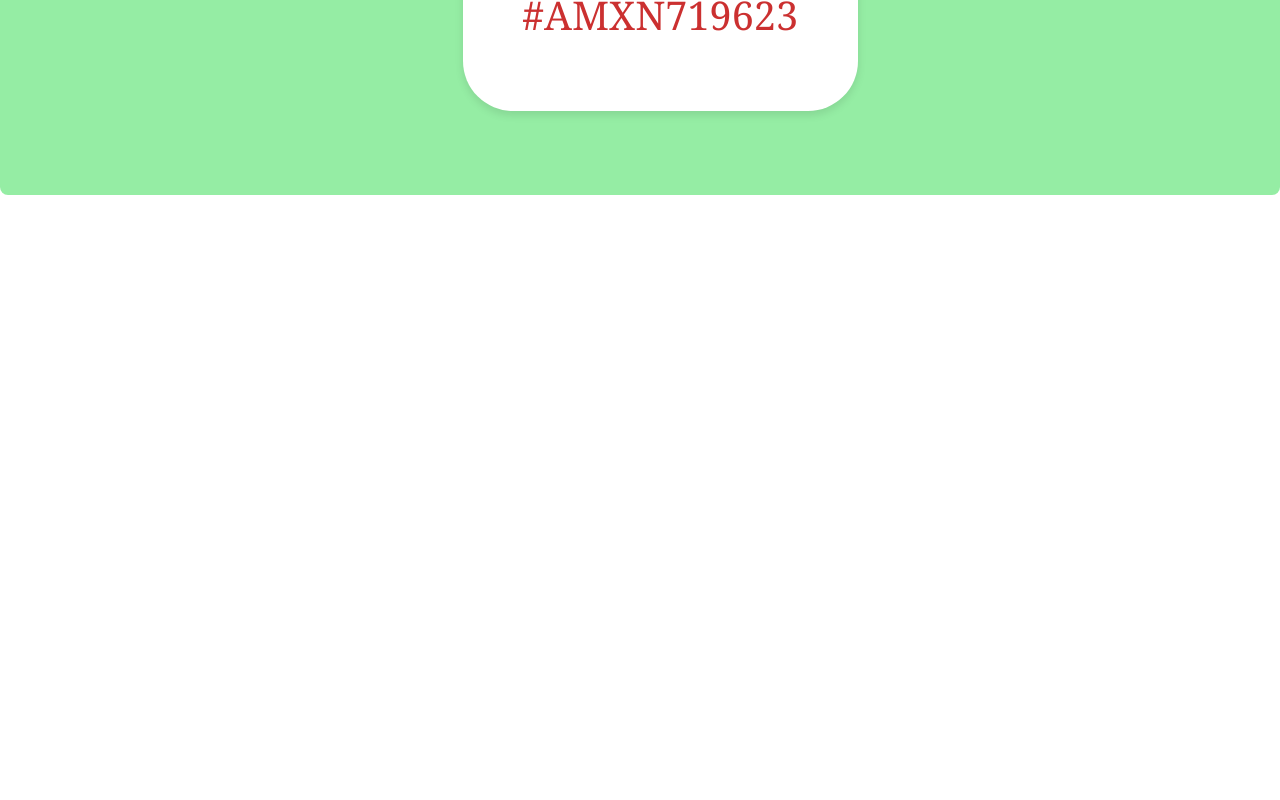
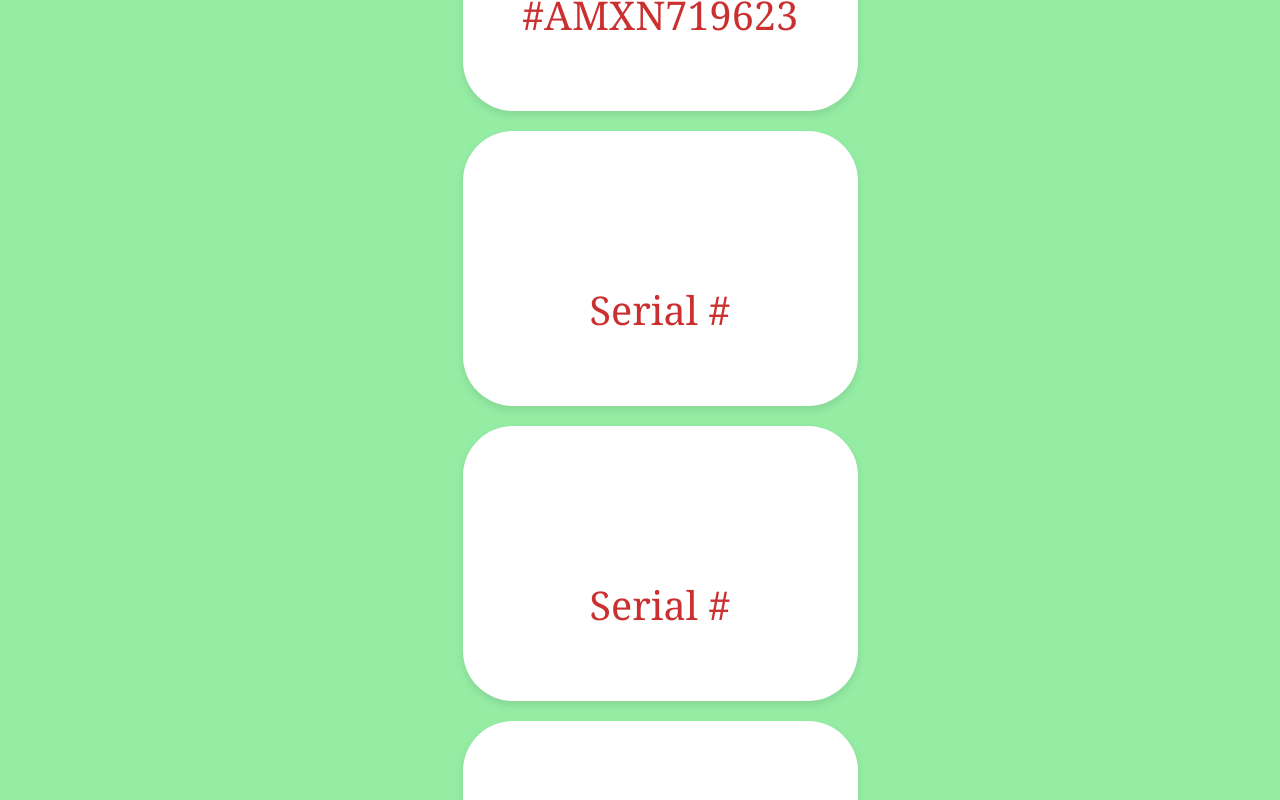
Before and after one commit to VanillaBean79/Gear-App, a React (Create React App) app: page / in a window 1280 px wide. Shown: the part 5020-5820 px from the top of the page. Before the commit the page ends 5215 px from the top, so only its background shows below. Built offline with nearby package versions, Linux system fonts and the light colour scheme; data requests are answered from the project's data file.

Commit message:
GearForm fetch request made

```diff
--- a/db.json
+++ b/db.json
@@ -1,52 +1,227 @@
 {
   "Gear": [
     {
-        "id": 1,
+      "id": "1",
       "name": "Fender Precision Bass",
       "description": "Mexican made fender Mid 1990's. Purple body. Klein 62' Pbass pickups. Seafoam green pickguard. Metalic bridge cover.",
       "image": "/images/gear1.png",
       "serial": "MZ0165958"
     },
     {
-        "id": 2,
+      "id": "2",
       "name": "Fender Telecastor",
       "description": "Candy Apple Red with white pickguard. Made in Japan. Red toggle swith top. Mid 1990's model. Rosewood frett board.",
       "image": "/images/gear2.png",
       "serial": "AO23733"
     },
     {
-        "id": 3,
+      "id": "3",
       "name": "Ernie Ball Music Man Sting Ray Bass",
       "description": "Made in AMERICA! Light blue with dark pearl pick guard. Spotted Maple neck. Mute pads on bridge. Best Bass EVER!",
-        "image":"/images/gear3.png",
+      "image": "/images/gear3.png",
       "serial": "BO51685"
     },
     {
-        "id": 4,
+      "id": "4",
       "name": "Yamaha A1M Acoustic Guitar",
       "description": "Tan Yamaha acoustic with cutaway. Electronic. Made in China.",
-        "image":"/images/gear4.png",
+      "image": "/images/gear4.png",
       "serial": "IQJ130509"
     },
     {
-        "id": 5,
+      "id": "5",
       "name": "Dean V X",
       "description": "Dean flying V. Multi-Color, red, green, balck drip. Screamin demon neck pickup. Seth Lover Model Humbucker. ",
-        "image":"/images/gear5.png",
+      "image": "/images/gear5.png",
       "serial": "O08090094"
     },
     {
-        "id": 6,
+      "id": "6",
       "name": "Fender California Series PJ Bass",
       "description": "Black, American Made Fender PJ Bass. D'Marzzio pickups. Metal pickguard (brass colored).",
-        "image":"/images/gear6.png",
-        "serial":"AMXN719623"
+      "image": "/images/gear6.png",
+      "serial": "AMXN719623"
+    },
+    {
+      "id": "0014"
+    },
+    {
+      "id": "9502"
+    },
+    {
+      "id": "812e"
+    },
+    {
+      "id": "8b1b"
+    },
+    {
+      "id": "09c2"
+    },
+    {
+      "id": "1c91"
+    },
+    {
+      "id": "f11d"
+    },
+    {
+      "id": "a4c0"
+    },
+    {
+      "id": "7465",
+      "name": "",
+      "image": "",
+      "price": ""
+    },
+    {
+      "id": "6669",
+      "name": "",
+      "image": "",
+      "desctrip": ""
+    },
+    {
+      "id": "3856",
+      "name": "",
+      "image": "",
+      "desctrip": ""
+    },
+    {
+      "id": "5edc",
+      "name": "",
+      "image": "",
+      "description": ""
+    },
+    {
+      "id": "b137",
+      "name": "",
+      "image": "",
+      "description": ""
+    },
+    {
+      "id": "3cb5",
+      "name": "",
+      "image": "",
+      "description": "",
+      "serial": ""
+    },
+    {
+      "id": "3189",
+      "name": "",
+      "image": "",
+      "description": "",
+      "serial": ""
+    },
+    {
+      "id": "ab92",
+      "name": "",
+      "image": "",
+      "description": "",
+      "serial": ""
+    },
+    {
+      "id": "64e6"
+    },
+    {
+      "id": "f9a9"
+    },
+    {
+      "id": "738f",
+      "image": "",
+      "name": "",
+      "description": "",
+      "serial": ""
+    },
+    {
+      "id": "60e1",
+      "image": "",
+      "name": "",
+      "description": "",
+      "serial": ""
+    },
+    {
+      "id": "c3c9",
+      "image": "",
+      "name": "",
+      "description": "",
+      "serial": ""
+    },
+    {
+      "id": "1c3b",
+      "image": "",
+      "name": "",
+      "description": "",
+      "serial": ""
+    },
+    {
+      "id": "5458",
+      "image": "",
+      "name": "",
+      "description": "",
+      "serial": ""
+    },
+    {
+      "id": "6c23",
+      "image": "",
+      "name": "",
+      "description": "",
+      "serial": ""
+    },
+    {
+      "id": "b114",
+      "image": "",
+      "name": "",
+      "description": "",
+      "serial": ""
+    },
+    {
+      "id": "aa5b",
+      "image": "",
+      "name": "",
+      "description": "",
+      "serial": ""
+    },
+    {
+      "id": "d43b",
+      "image": "",
+      "name": "",
+      "description": "",
+      "serial": ""
+    },
+    {
+      "id": "088e",
+      "image": "",
+      "name": "",
+      "description": "",
+      "serial": ""
+    },
+    {
+      "id": "6f24",
+      "image": "",
+      "name": "",
+      "description": "",
+      "serial": ""
+    },
+    {
+      "id": "79b5",
+      "image": "",
+      "name": "",
+      "description": "",
+      "serial": ""
+    },
+    {
+      "id": "0d15",
+      "image": "",
+      "name": "",
+      "description": "",
+      "serial": ""
+    },
+    {
+      "id": "f3ef",
+      "image": "",
+      "name": "",
+      "description": "",
+      "serial": ""
     }
   ],
-    "name": [
-
-    ],
-    "image": [
-
-    ]
+  "name": [],
+  "image": []
 }
--- a/src/Components/App.css
+++ b/src/Components/App.css
@@ -46,10 +46,10 @@ h1 {
   padding: 20px;
 }
 .card-image {
-  width: 150px;           /* Set a fixed width for the image */
-  height: auto;           /* Maintain aspect ratio */
-  border-radius: 15px;     /* Rounded corners for the image */
-  margin-bottom: 10px;    /* Add space between image and content below */
+  width: 150px;
+  height: auto;
+  border-radius: 15px;
+  margin-bottom: 10px;
   object-fit: cover;
   transform: rotate(90deg);
 }
@@ -63,7 +63,7 @@ h1 {
 
 
 .card-description {
-  font-size: .5em;       /* Change font size for the description */
+  font-size: .5em;
   color: #130f0f;
   line-height: 1.5;
   margin-bottom: 10px;
@@ -71,7 +71,7 @@ h1 {
 }
 
 .card-serial {
-  font-size: 0.9em;     /* Change font size for the serial number */
+  font-size: 0.9em;
   color: #cb3030;
   margin-top: 10px;
 }
--- a/src/Components/GearForm.js
+++ b/src/Components/GearForm.js
@@ -1,6 +1,56 @@
-import React from 'react'
+import React, { useState, useEffect } from 'react'
 
 function GearForm(){
+    const [formData, setFormData] = useState({
+        image: '',
+        name: '',
+        description: '',
+        serial: ''
+      })
+
+      const [ status, setStatus] = useState('')
+
+      const handleChange = (e) => {
+            const { name, value } = e.target
+            setFormData({
+                ...formData,
+                [name]: value
+            })
+        }
+
+      const handleSubmit = (e) => {
+        e.preventDefault()
+
+        if (!formData.name || !formData.description || !formData.serial || !formData.image) {
+            setStatus('Please fill out all fields.')
+            return
+        }
+
+
+        fetch('http://localhost:3000/Gear', {
+            method:"POST",
+            header: {
+                "Content-type" : "application.json"
+            },
+            body: JSON.stringify(formData)
+        })
+            .then((r)=>r.json())
+            .then((data)=> {
+                setStatus('Gear item created.')
+
+                setFormData({
+                    image: '',
+                    name: '',
+                    description: '',
+                    serial: ''
+                })
+            })
+            .catch((error) => {
+                setStatus('Error creating gear.')
+                console.log('Error:', error)
+            })
+     }
+
     return(
         <div>
 
```
Lines whose indentation alone changed are shown as unchanged.
